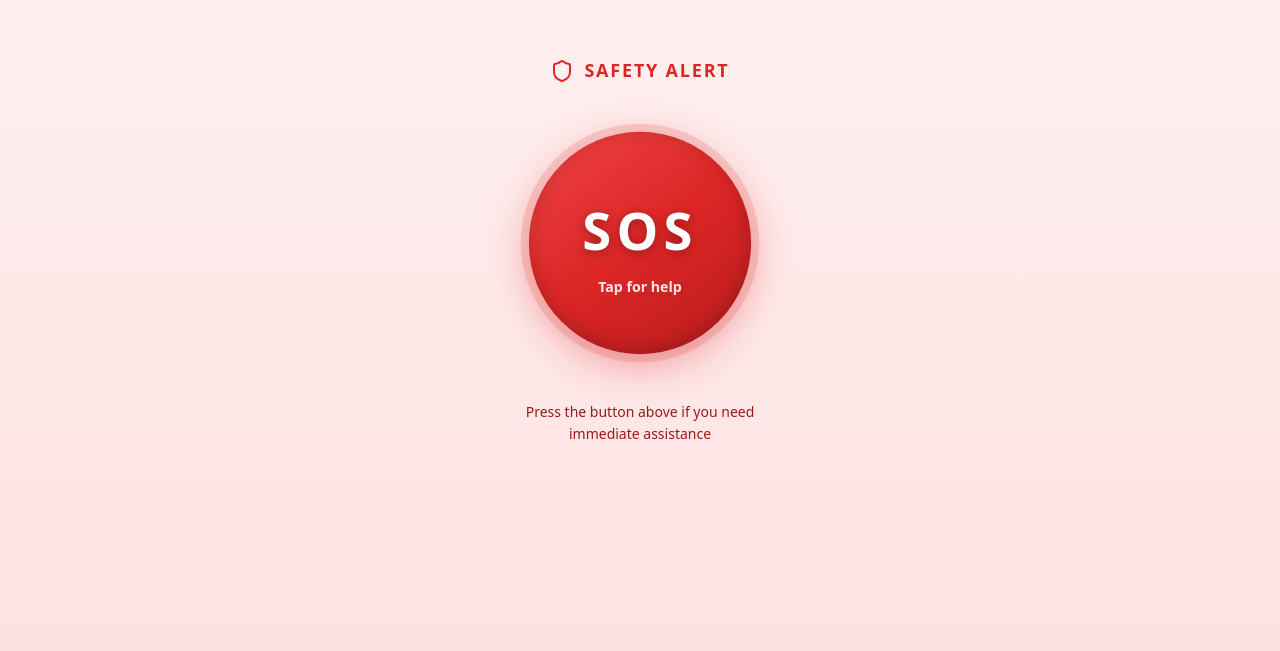
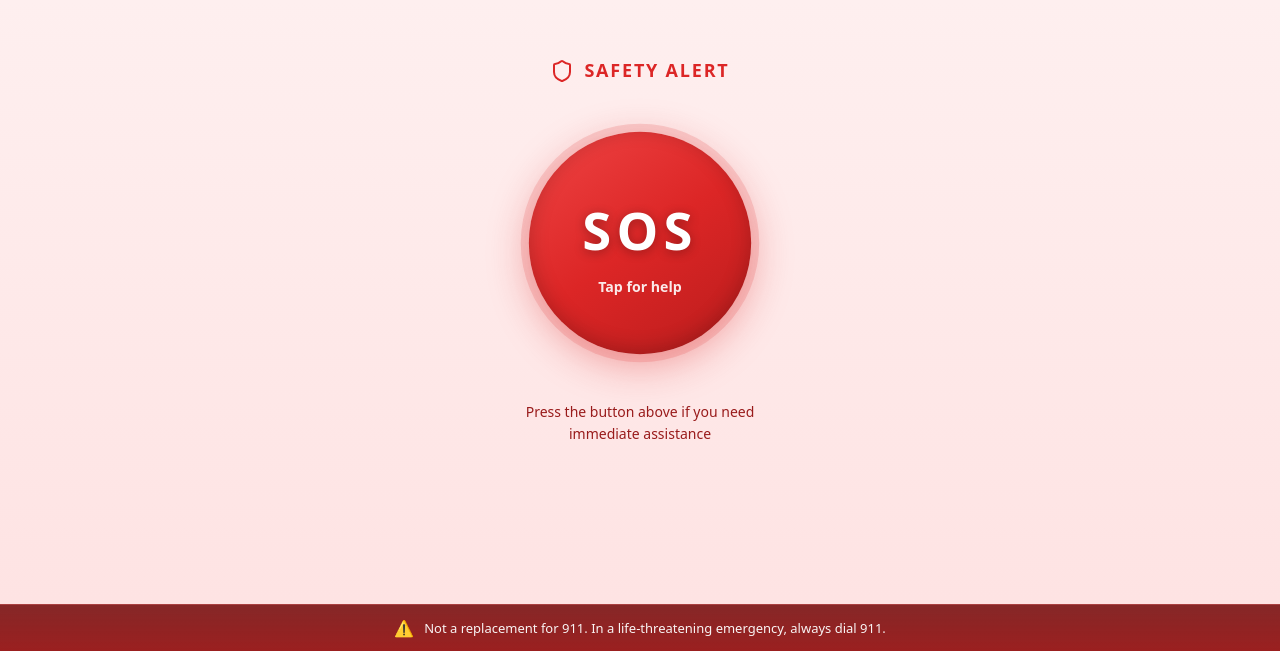
Before and after one commit to HimanshuGupta003/neuronavigator, a Next.js app: page /sos/1 in a window 1280 px wide. Shown: the part 149-800 px from the top of the page. Built offline with nearby package versions, Linux system fonts and the light colour scheme; no server answers.

Commit message:
add legal disclaimers: SOS 911 warning, GPS privacy notice

```diff
--- a/app/(dashboard)/layout.tsx
+++ b/app/(dashboard)/layout.tsx
@@ -299,6 +299,7 @@ export default function DashboardLayout({ children }: DashboardLayoutProps) {
                 subtitle="SOS Panic Button"
                 message="This will immediately send an SMS to your supervisor with your current GPS location."
                 warningText="Only use this in a real emergency situation."
+                disclaimerText="⚠️ Not a replacement for 911. In life-threatening emergency, dial 911."
                 confirmText="Send SOS Alert"
                 cancelText="Cancel"
                 variant="sos"
--- a/app/(dashboard)/worker/clients/page.tsx
+++ b/app/(dashboard)/worker/clients/page.tsx
@@ -751,6 +751,14 @@ export default function ClientsPage() {
                             </p>
                         </div>
 
+                        {/* 911 Reminder Note */}
+                        <div className={styles.sosReminder}>
+                            <span className={styles.sosReminderIcon}>⚠️</span>
+                            <p className={styles.sosReminderText}>
+                                Remind client: This is not a replacement for 911.
+                            </p>
+                        </div>
+
                         <div className={styles.linkBox}>
                             <input
                                 type="text"
--- a/app/(dashboard)/worker/page.tsx
+++ b/app/(dashboard)/worker/page.tsx
@@ -346,6 +346,12 @@ export default function CoachDashboardPage() {
                 </div>
             )}
 
+            {/* GPS Privacy Disclaimer */}
+            <p className={styles.gpsDisclaimer}>
+                <MapPin size={12} />
+                Location data is collected ONLY during active shifts for EVV compliance.
+            </p>
+
             {/* Active Shift Card */}
             {activeShift && (
                 <div className={styles.shiftCard}>
--- a/app/sos/[token]/page.tsx
+++ b/app/sos/[token]/page.tsx
@@ -219,6 +219,9 @@ export default function ClientSOSPage({ params }: PageProps) {
                     <p className={styles.confirmText}>
                         This will immediately notify your emergency contacts with your location.
                     </p>
+                    <p className={styles.confirmDisclaimer}>
+                        ⚠️ Not a replacement for 911. In life-threatening emergency, dial 911.
+                    </p>
                     <div className={styles.confirmButtons}>
                         <button className={styles.cancelButton} onClick={handleCancel}>
                             Cancel
@@ -263,6 +266,14 @@ export default function ClientSOSPage({ params }: PageProps) {
             <p className={styles.footer}>
                 Press the button above if you need immediate assistance
             </p>
+
+            {/* Legal Disclaimer */}
+            <div className={styles.disclaimer}>
+                <span className={styles.disclaimerIcon}>⚠️</span>
+                <p className={styles.disclaimerText}>
+                    Not a replacement for 911. In a life-threatening emergency, always dial 911.
+                </p>
+            </div>
         </div>
     );
 }
--- a/app/sos/[token]/sos.module.css
+++ b/app/sos/[token]/sos.module.css
@@ -131,8 +131,21 @@
 .confirmText {
     font-size: 15px;
     color: #64748b;
-    margin: 0 0 28px 0;
+    margin: 0 0 16px 0;
     line-height: 1.6;
+}
+
+.confirmDisclaimer {
+    font-size: 12px;
+    color: #991b1b;
+    margin: 0 0 20px 0;
+    padding: 12px 16px;
+    background: linear-gradient(135deg, rgba(220, 38, 38, 0.06) 0%, rgba(185, 28, 28, 0.1) 100%);
+    border: 1px solid rgba(220, 38, 38, 0.2);
+    border-radius: 10px;
+    text-align: center;
+    font-weight: 500;
+    line-height: 1.5;
 }
 
 .confirmButtons {
@@ -376,3 +389,45 @@
         margin-top: 32px;
     }
 }
+
+/* Legal Disclaimer - Professional Footer */
+.disclaimer {
+    position: fixed;
+    bottom: 0;
+    left: 0;
+    right: 0;
+    background: linear-gradient(180deg, rgba(127, 29, 29, 0.95) 0%, rgba(153, 27, 27, 0.98) 100%);
+    backdrop-filter: blur(10px);
+    padding: 14px 20px;
+    padding-bottom: calc(14px + env(safe-area-inset-bottom, 0px));
+    display: flex;
+    align-items: center;
+    justify-content: center;
+    gap: 10px;
+    border-top: 1px solid rgba(255, 255, 255, 0.15);
+}
+
+.disclaimerIcon {
+    font-size: 16px;
+    line-height: 1;
+}
+
+.disclaimerText {
+    margin: 0;
+    font-size: 13px;
+    color: rgba(255, 255, 255, 0.95);
+    text-align: center;
+    font-weight: 500;
+    line-height: 1.4;
+}
+
+@media (max-width: 400px) {
+    .disclaimer {
+        padding: 12px 16px;
+        padding-bottom: calc(12px + env(safe-area-inset-bottom, 0px));
+    }
+
+    .disclaimerText {
+        font-size: 12px;
+    }
+}
--- a/components/ui/Modal.module.css
+++ b/components/ui/Modal.module.css
@@ -132,6 +132,22 @@
     margin: 0;
 }
 
+.disclaimer {
+    margin: 16px 0 0 0;
+    padding: 12px 14px;
+    background: #fffbeb;
+    border: 1px solid #fcd34d;
+    border-left: 4px solid #f59e0b;
+    border-radius: 6px;
+    display: flex;
+    align-items: flex-start;
+    gap: 10px;
+    font-size: 13px;
+    color: #92400e;
+    font-weight: 500;
+    line-height: 1.4;
+}
+
 .footer {
     padding: 16px 24px 24px;
     display: flex;
--- a/components/ui/Modal.tsx
+++ b/components/ui/Modal.tsx
@@ -12,6 +12,7 @@ interface ModalProps {
     subtitle?: string;
     message: string;
     warningText?: string;
+    disclaimerText?: string;
     confirmText?: string;
     cancelText?: string;
     variant?: 'sos' | 'success' | 'warning';
@@ -26,6 +27,7 @@ export default function Modal({
     subtitle,
     message,
     warningText,
+    disclaimerText,
     confirmText = 'Confirm',
     cancelText = 'Cancel',
     variant = 'sos',
@@ -79,6 +81,10 @@ export default function Modal({
                             <p className={styles.warningText}>{warningText}</p>
                         </div>
                     )}
+
+                    {disclaimerText && (
+                        <p className={styles.disclaimer}>{disclaimerText}</p>
+                    )}
                 </div>
 
                 {/* Footer */}
```
Also changed, not shown: app/(dashboard)/dashboard.module.css (+24 -3 lines), app/(dashboard)/worker/clients/clients.module.css (+70 -0 lines), app/(dashboard)/worker/worker.module.css (+16 -0 lines), 1 other file (tests, documents, lock files or other folders).
